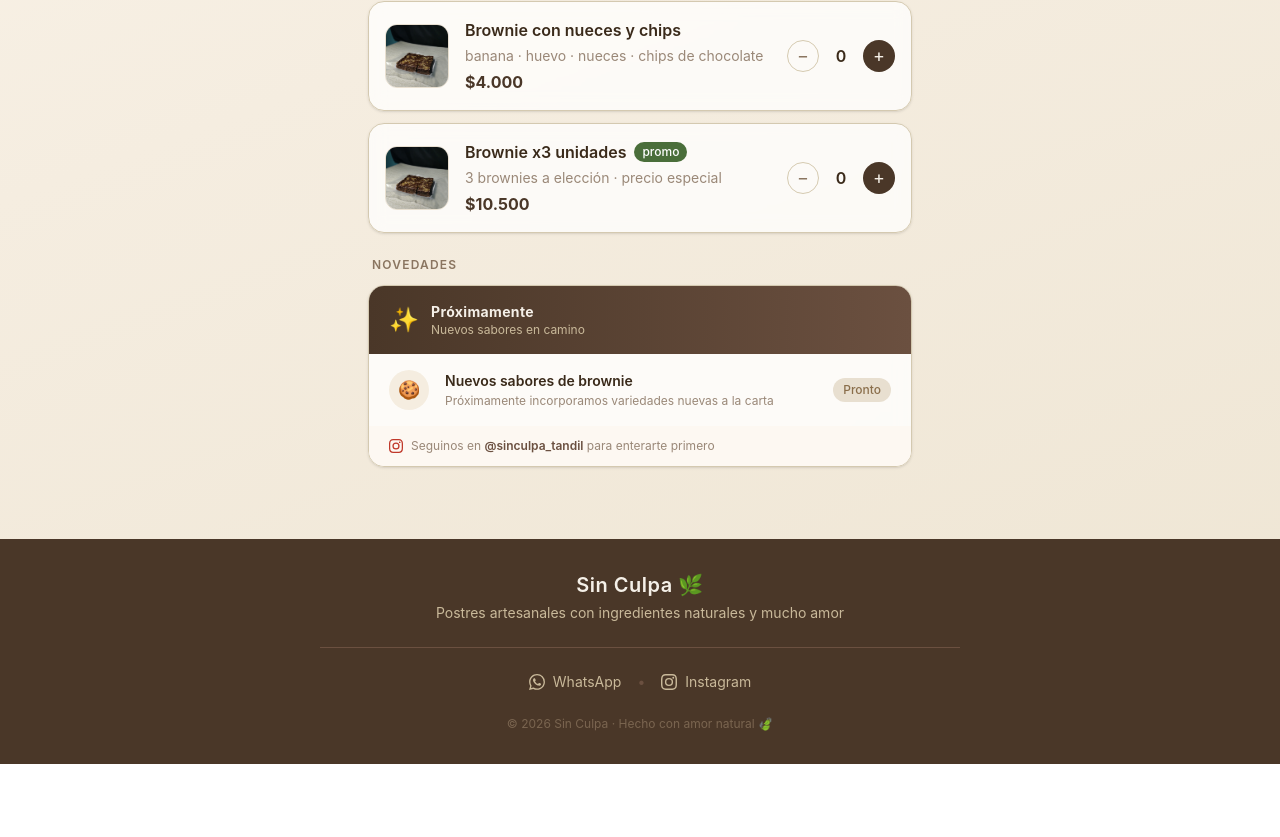
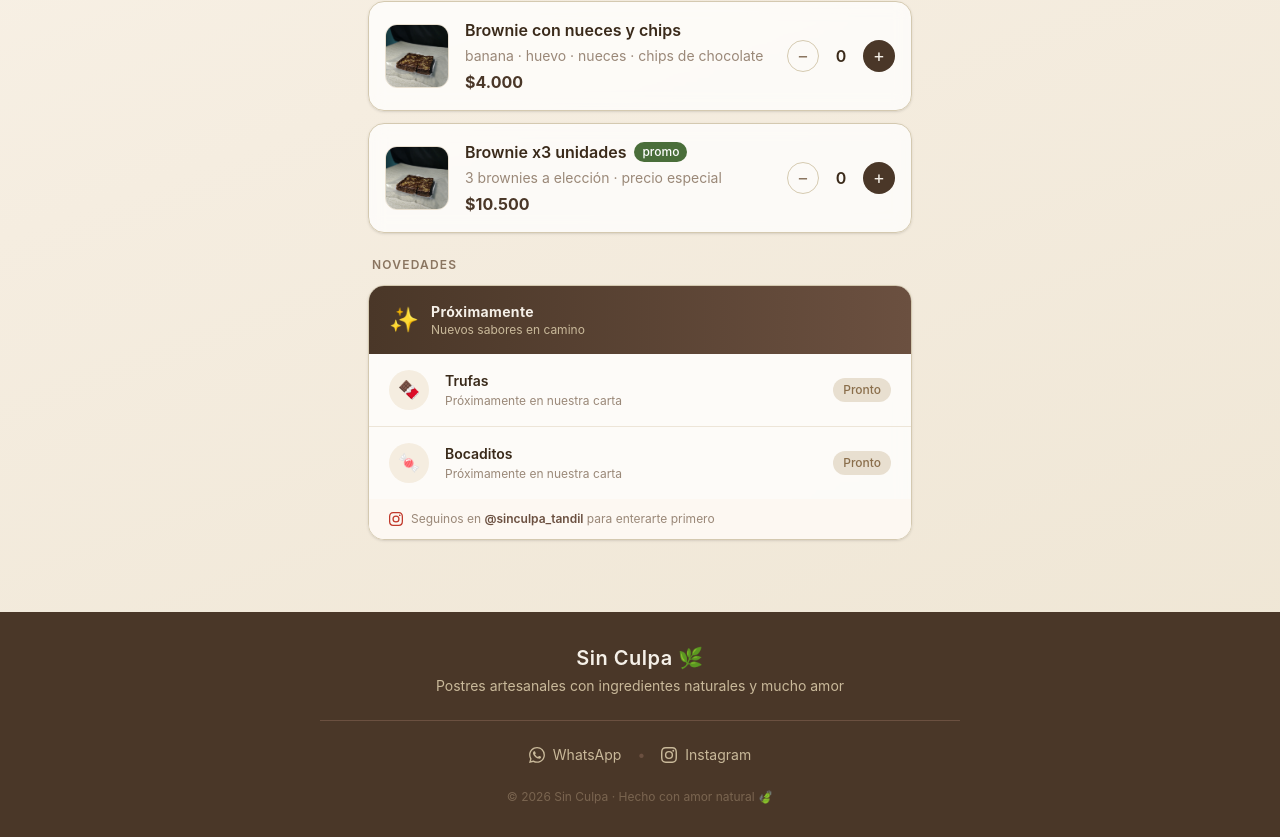
Before and after one commit to SinCulpa/SinCulpa, a React (Vite) app: page / in a window 1280 px wide. Shown: the part 828-1665 px from the top of the page. Before the commit the page ends 1592 px from the top, so only its background shows below. Built offline with nearby package versions, Linux system fonts and the light colour scheme.

Commit message:
feat: novedades - trufas y bocaditos próximamente

```diff
--- a/src/components/Novedades.tsx
+++ b/src/components/Novedades.tsx
@@ -19,17 +19,28 @@ export function Novedades() {
         <div className="divide-y divide-[#ede5d8]">
           <div className="flex items-center gap-4 px-5 py-4">
             <div className="w-10 h-10 rounded-full bg-[#f5ede0] flex items-center justify-center text-lg flex-shrink-0">
-              🍪
+              🍫
             </div>
             <div>
-              <p className="text-[#3a2a1a] font-semibold text-sm">Nuevos sabores de brownie</p>
-              <p className="text-[#9a8878] text-xs mt-0.5">Próximamente incorporamos variedades nuevas a la carta</p>
+              <p className="text-[#3a2a1a] font-semibold text-sm">Trufas</p>
+              <p className="text-[#9a8878] text-xs mt-0.5">Próximamente en nuestra carta</p>
             </div>
             <span className="ml-auto text-xs bg-[#e8dfd0] text-[#8a6e4b] font-medium px-2.5 py-1 rounded-full flex-shrink-0">
               Pronto
             </span>
           </div>
-
+          <div className="flex items-center gap-4 px-5 py-4">
+            <div className="w-10 h-10 rounded-full bg-[#f5ede0] flex items-center justify-center text-lg flex-shrink-0">
+              🍬
+            </div>
+            <div>
+              <p className="text-[#3a2a1a] font-semibold text-sm">Bocaditos</p>
+              <p className="text-[#9a8878] text-xs mt-0.5">Próximamente en nuestra carta</p>
+            </div>
+            <span className="ml-auto text-xs bg-[#e8dfd0] text-[#8a6e4b] font-medium px-2.5 py-1 rounded-full flex-shrink-0">
+              Pronto
+            </span>
+          </div>
         </div>
 
         {/* Footer de la card */}
```
